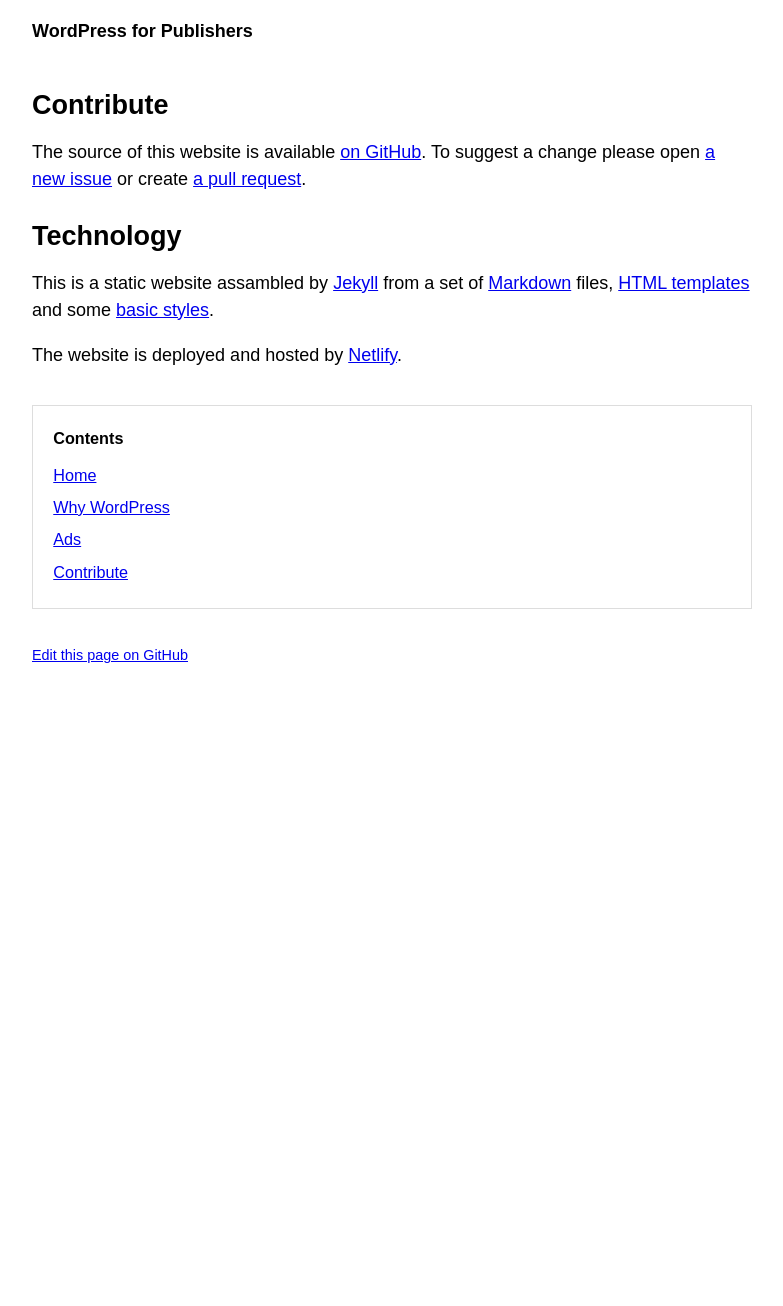
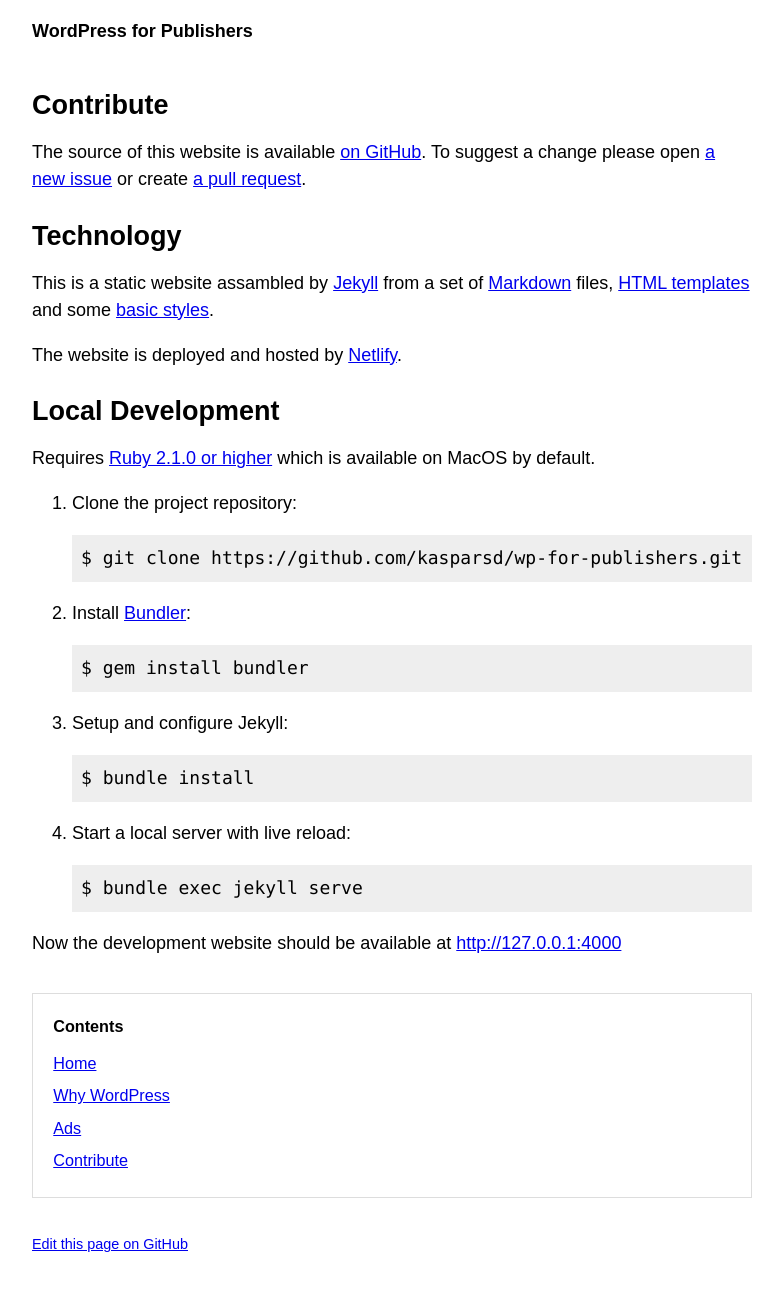
Before and after one commit to kasparsd/wp-for-publishers, a Jekyll site: the page built from docs/contribute.md, in a window 1280 px wide. Shown: the whole page, without its empty margins (248-1031 px from the left). Built offline with Jekyll 4.4.1, drawn with Linux system fonts in a browser that asks for light colours; before the commit the page ends 900 px from its top, so only the background shows below that.

Commit message:
Add local dev steps

```diff
--- a/docs/contribute.md
+++ b/docs/contribute.md
@@ -4,8 +4,32 @@ title: Contribute
 
 The source of this website is available [on GitHub]({{ site.github.repository_url }}). To suggest a change please open [a new issue]({{ site.github.repository_url }}/issues/new) or create [a pull request](https://help.github.com/articles/creating-a-pull-request/).
 
+
 ## Technology
 
 This is a static website assambled by [Jekyll](https://jekyllrb.com/) from a set of [Markdown](https://daringfireball.net/projects/markdown/syntax) files, [HTML templates]({{ site.github.repository_url }}/tree/master/docs/_layouts) and some [basic styles]({{ site.github.repository_url }}/tree/master/docs/assets/css).
 
 The website is deployed and hosted by [Netlify](https://www.netlify.com).
+
+
+## Local Development
+
+ Requires [Ruby 2.1.0 or higher](https://www.ruby-lang.org/en/downloads/) which is available on MacOS by default.
+
+1. Clone the project repository:
+
+       $ git clone {{ site.github.clone_url }}
+
+2. Install [Bundler](http://bundler.io/):
+
+       $ gem install bundler
+
+3. Setup and configure Jekyll:
+
+       $ bundle install
+
+4. Start a local server with live reload:
+
+       $ bundle exec jekyll serve
+
+Now the development website should be available at [http://127.0.0.1:4000](http://127.0.0.1:4000)
```
